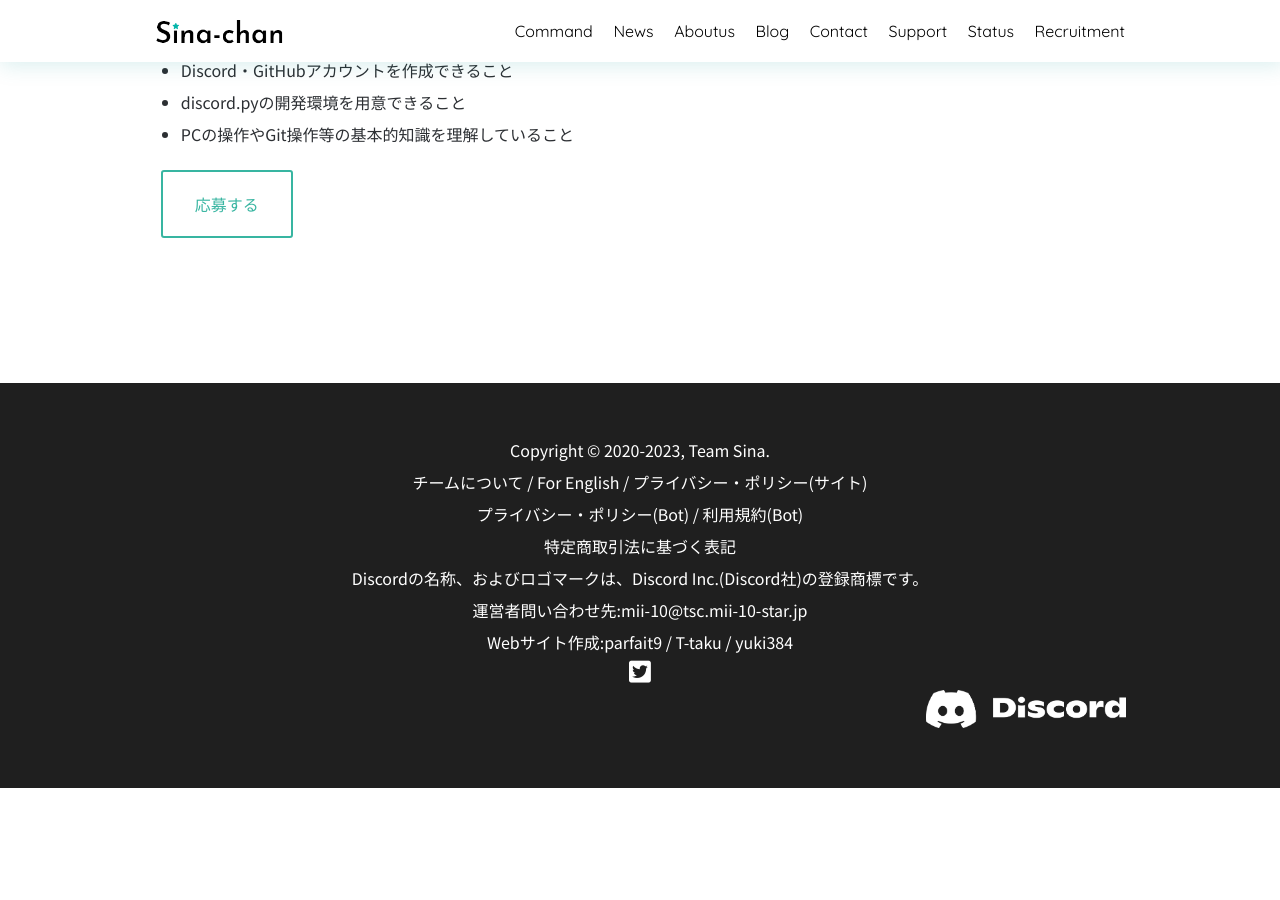
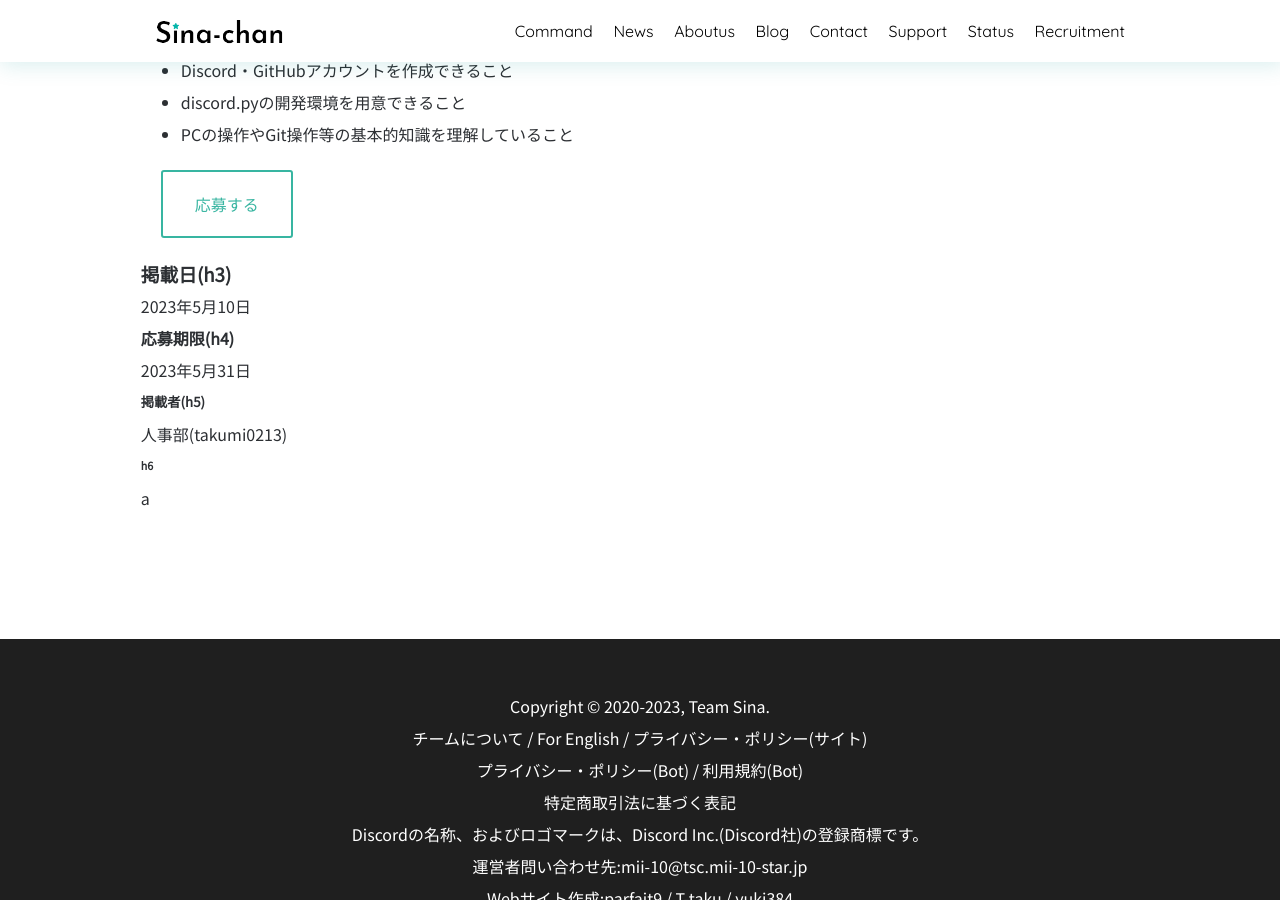
Before and after one commit to SinaKitagami/sinakitagami.github.io, a Jekyll site: the page built from _posts/recruitment /2023-05-10-program.md, in a window 1280 px wide and 900 px high, scrolled down 698 px. Built offline with Jekyll 4.4.1, drawn with Linux system fonts in a browser that asks for light colours; nearby versions of some CDN libraries; before the commit the page ends 1486 px from its top, so only the background shows below that.

Commit message:
add metadata

```diff
--- a/_posts/recruitment /2023-05-10-program.md
+++ b/_posts/recruitment /2023-05-10-program.md
@@ -26,3 +26,19 @@ date: 2023-05-10 11:40:00 +0900
 - PCの操作やGit操作等の基本的知識を理解していること
 
 <a class="btn-blue" href="https://sina-chan.com">応募する</a>
+
+### 掲載日(h3)
+
+2023年5月10日
+
+#### 応募期限(h4)
+
+2023年5月31日
+
+##### 掲載者(h5)
+
+人事部(takumi0213)
+
+###### h6
+
+a
```
